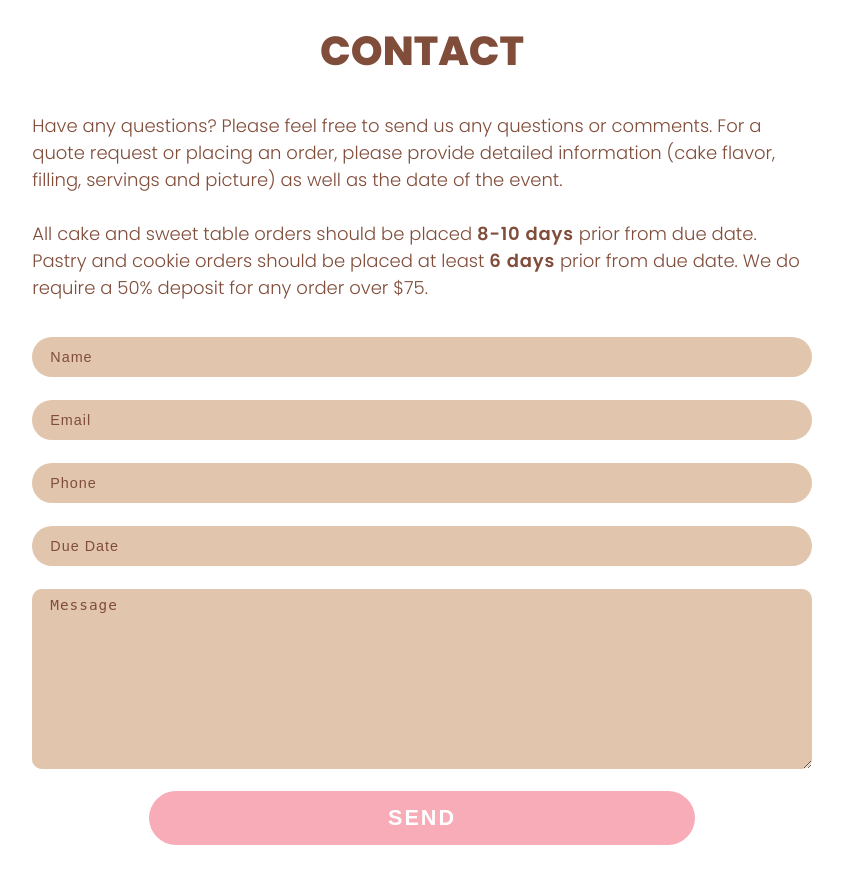
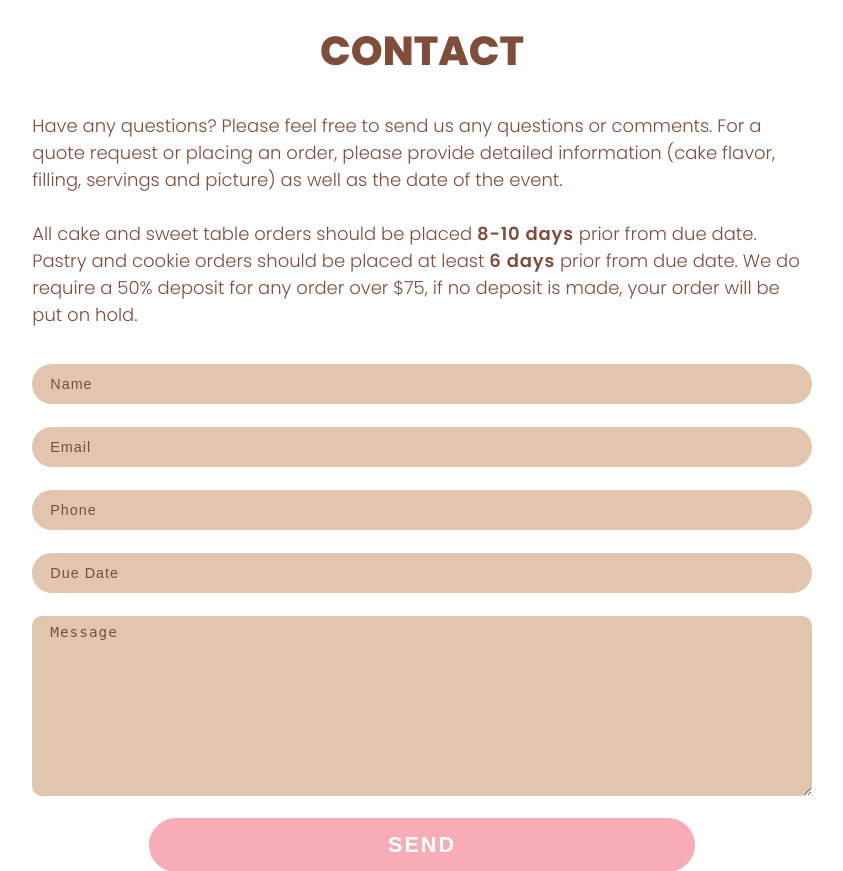
Before and after one commit to RoLo-dev/bani_test, a PHP site: page /contact.php in a window 1280 px wide. Shown: the top 871 px of the page, without its empty margins (218-1061 px from the left). Run offline with PHP 8.4, Linux system fonts and the light colour scheme; some libraries are stand-ins or nearby versions.

Commit message:
Update contact.php

```diff
--- a/contact.php
+++ b/contact.php
@@ -29,7 +29,7 @@
             <p>Have any questions? Please feel free to send us any questions or comments. For a quote request or placing an order, please provide detailed information (cake flavor, filling, servings and picture) as well as the date of the event.
             </br>
             </br>
-            All cake and sweet table orders should be placed <span class="boldTxt">8-10 days</span> prior from due date. Pastry and cookie orders should be placed at least <span class="boldTxt">6 days</span> prior from due date. We do require a 50% deposit for any order over $75.</p>
+            All cake and sweet table orders should be placed <span class="boldTxt">8-10 days</span> prior from due date. Pastry and cookie orders should be placed at least <span class="boldTxt">6 days</span> prior from due date. We do require a 50% deposit for any order over $75, if no deposit is made, your order will be put on hold.</p>
 
             <div class="cntctForm">
                 <form action="mail.php" method="POST">
```
